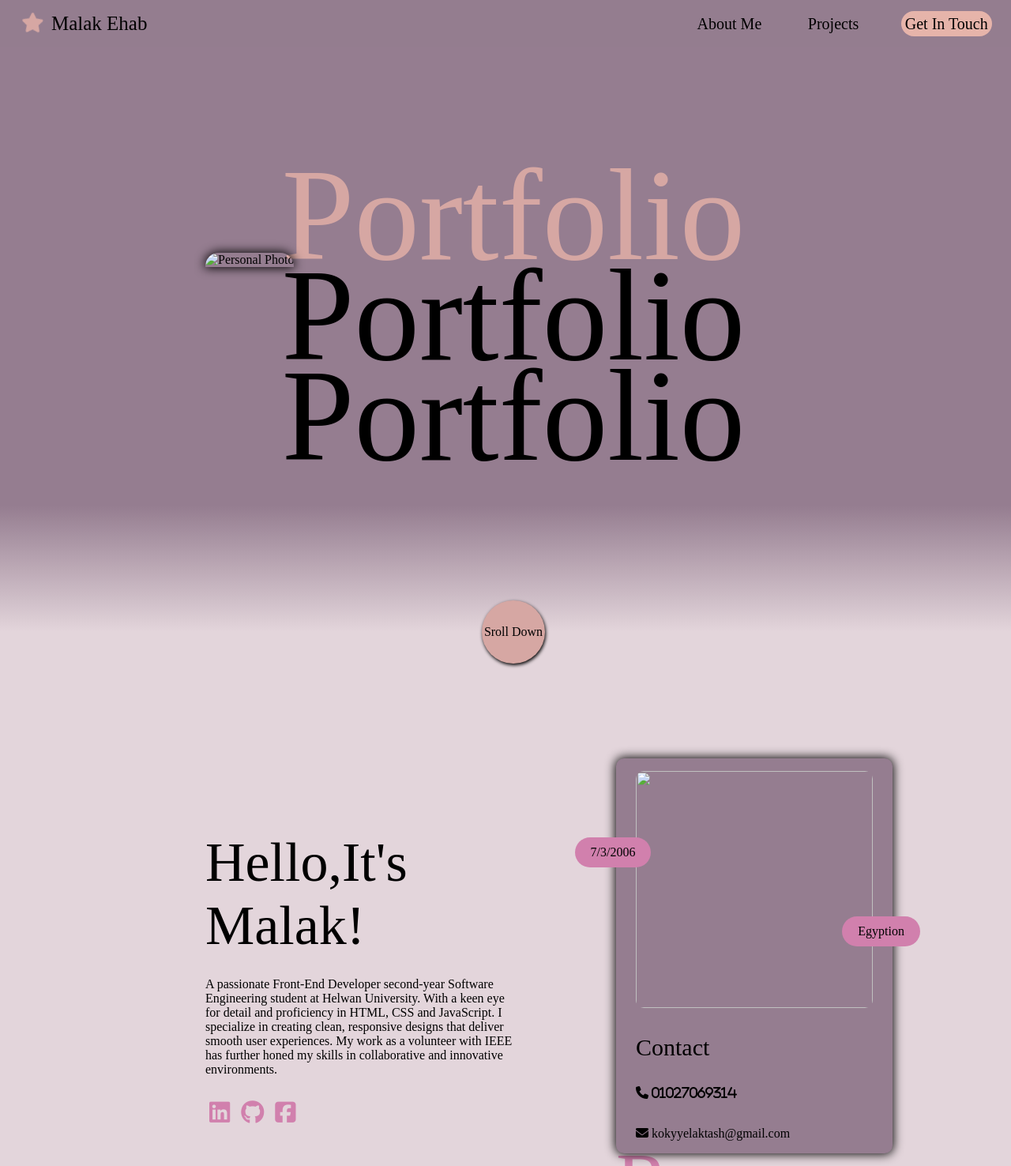
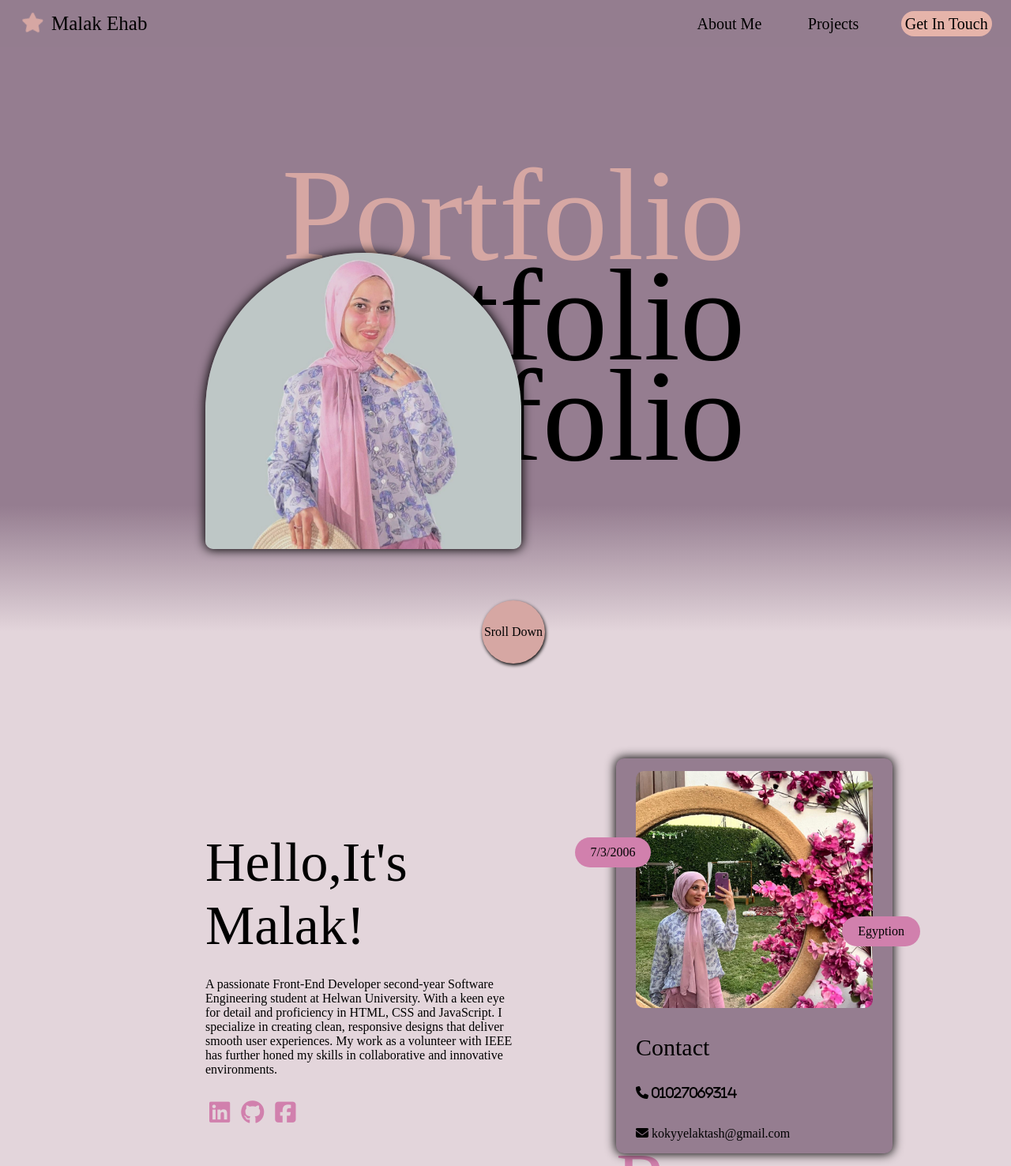
Before and after one commit to malak-ehab/portfolio, a plain HTML site: page index.html in a window 1280 px wide. Shown: the top 1476 px of the page at 79% size. Drawn offline with Linux system fonts and the light colour scheme; the site is published under a folder, as on GitHub Pages, so addresses that start at the root find nothing; a web font is replaced by a local one.

Commit message:
Update index.html

```diff
--- a/index.html
+++ b/index.html
@@ -28,7 +28,7 @@
         <p>portfolio</p>
     </section>
     <div>
-    <img src="/img/color1.jpg" alt="personal photo">
+    <img src="./img/color1.jpg" alt="personal photo">
     </div>
     <p class="sc">sroll down</p>
 </div>
@@ -50,7 +50,7 @@
         </div>
     </section>
     <section class="contact">
-        <img src="/img/personal.jpeg">
+        <img src="./img/personal.jpeg">
         <h1>contact</h1>
         <a href="tel:+201027069314"><i class="fa-solid fa-phone">   01027069314</i></a>
         <a href="mailto:kokyyelaktash@gmail.com"><i class="fa-solid fa-envelope"></i> kokyyelaktash@gmail.com</a>
```
